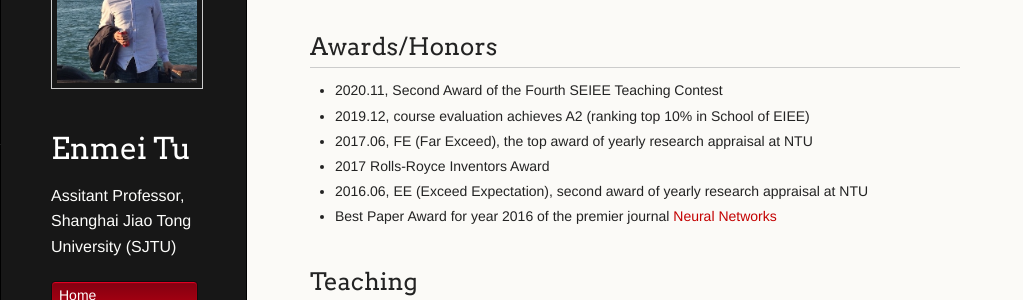
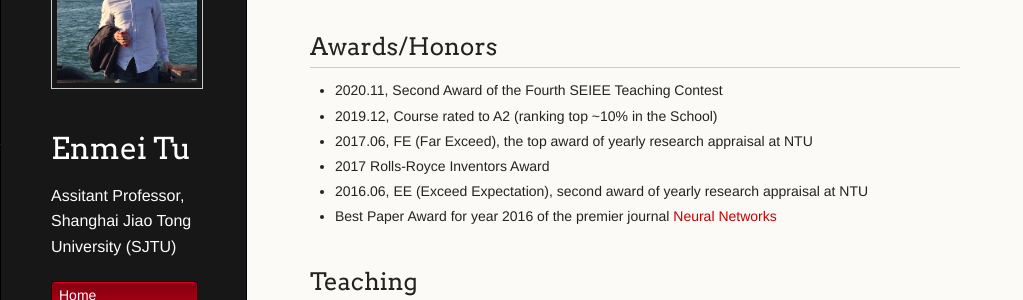
Before and after one commit to hellotem/enmeitu.github.io, a Jekyll site: the page built from index.md, in a window 1280 px wide and 900 px high, scrolled down 521 px. Shown: the part 152-452 px from the top of the window, without its empty margins (0-1023 px from the left). Built offline with Jekyll 4.4.1, drawn with Linux system fonts in a browser that asks for light colours.

Commit message:
changed course rate

```diff
--- a/index.md
+++ b/index.md
@@ -28,7 +28,7 @@ Enmei obtained his PhD degree from [Shanghai Jiao Tong University (SJTU)](http:/
 
 ## Awards/Honors
 * 2020.11, Second Award of the Fourth SEIEE Teaching Contest
-* 2019.12, course evaluation achieves A2 (ranking top 10% in School of EIEE)
+* 2019.12, Course rated to A2 (ranking top ~10% in the School)
 * 2017.06, FE (Far Exceed), the top award of yearly research appraisal at NTU
 * 2017 Rolls-Royce Inventors Award
 * 2016.06, EE (Exceed Expectation), second award of yearly research appraisal at NTU
```
